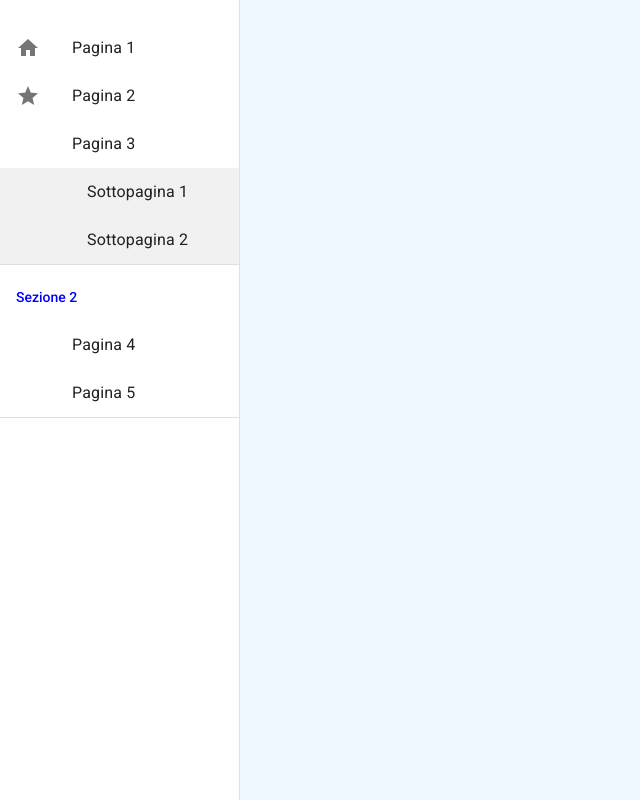
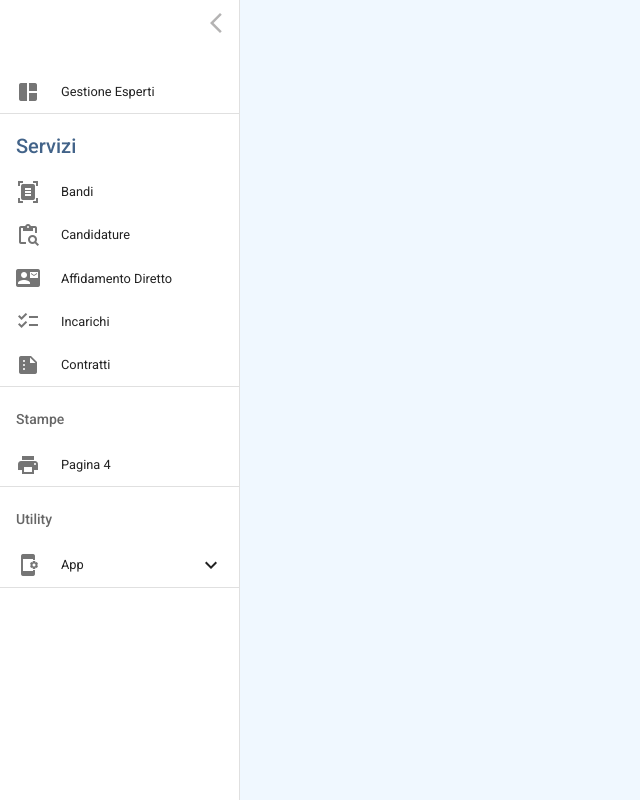
Before and after one commit to PietroSavini/Gestione-Esperti, a React (Vite) app: page / in a window 1280 px wide. Shown: the whole page, without its empty margins (0-640 px from the left). Built offline with nearby package versions, Linux system fonts and the light colour scheme.

Commit message:
Add remote Programmable sidebar

```diff
--- a/src/components/partials/Drawer/Drawer.scss
+++ b/src/components/partials/Drawer/Drawer.scss
@@ -1,12 +1,95 @@
-.sidebar-toggler{
-    background-color: black;
-    width: 50px;
-    height: 50px;
-    border: 1px solid black;
-    // @media screen and (min-width: 600px){
-    //     display: none;
-    // }
+
+
+.sidebar{
+    overflow-x: hidden;
+    &>div{
+        transition: 300ms!important;
+        .MuiPaper-root{
+            transition: 300ms!important;
+
+            .css-tlelie-MuiListItemText-root {
+                -webkit-flex: 1 1 auto;
+                -ms-flex: 1 1 auto;
+                flex: 1 1 auto;
+                min-width: 0;
+                margin-top: 1px;
+                margin-bottom: 1px;
+
+            }
+        }
+    }
+
+    .sidebar-button{
+
+        display: flex;
+        justify-content: end;
+        padding: 3px 3px;
+
+        .sidebar-toggler{
+            background-color: rgb(255, 255, 255);
+            height: 40px;
+            width: 40px;
+            border-radius: 100%;
+            border-radius: 50%;
+            display: flex;
+            justify-content: center;
+            align-items: center;
+            transition: 300ms;
+            color: #b4b3b3;
+            transform: rotate(180deg);
+            cursor: pointer;
+            &:hover{
+                color:#52A5CF;
+                background-color: #eae9e9;
+            }
+
+        }
+    }
+
+    ::-webkit-scrollbar {
+        width: 5px;
+        background-color: #F5F5F5;
+     }
+    .MuiButtonBase-root:hover{
+            span{
+                color: #52A5CF ;
+            }
+            .css-q5jb3f-MuiListItemText-root{
+                color:#52A5CF
+            }
+    }
 }
+
+
+.shrinked{
+    width: 60px !important;
+    .css-tlelie-MuiListItemText-root {
+        opacity: 0!important;
+        position: absolute;
+    }
+    .sidebar-button{
+        justify-content: center;
+        .sidebar-toggler{
+            transform: rotate(360deg);
+
+        }
+    }
+    .css-d9ml5t-MuiDrawer-docked .MuiDrawer-paper {
+        box-sizing: border-box;
+        width: 60px;
+        overflow-x: hidden;
+    }
+    ul li{
+        display:none !important;
+
+    }
+}
+
+.css-cveggr-MuiListItemIcon-root {
+    min-width: 45px!important;
+
+}
+
 .nested-element{
     background-color: #f1f1f1!important;
     &:hover{
@@ -21,3 +104,14 @@ a{
     color: inherit;
     text-decoration: none;
 }
+
+.sidebar-right{
+    order: 2;
+    .sidebar-button{
+        justify-content: start;
+        .sidebar-toggler{
+            transform: rotate(180deg);
+        }
+
+    }
+}
--- a/src/components/partials/Drawer/Drawer.tsx
+++ b/src/components/partials/Drawer/Drawer.tsx
@@ -5,93 +5,164 @@ import Drawer from '@mui/material/Drawer';
 import List from '@mui/material/List';
 import ListItemButton from '@mui/material/ListItemButton';
 import ListItemText from '@mui/material/ListItemText';
-import { Icon, ListItemIcon, ListSubheader, SvgIcon } from '@mui/material';
+import { Collapse, Icon, ListItemIcon, ListSubheader, SvgIcon } from '@mui/material';
 import { Link } from 'react-router-dom';
+import ArrowForwardIosIcon from '@mui/icons-material/ArrowForwardIos';
 import './Drawer.scss'
+import { ExpandLess, ExpandMore } from '@mui/icons-material';
+
+
+export type DrawerData = {
+    settings: Settings
+    sections: Section[];
+};
+
+type Settings = {
+    position?: 'top' | 'right' | 'bottom' | 'left' ;
+    width: number | string;
+    isOpen:boolean;
+    fontSize?:string
+}
+
+type Section = {
+    title?: string;
+    items: Items;
+    bgColor?: string;
+    titleColor?: string;
+    fontSize?:string;
+    color?: string;
+};
 
 type Items = Item[];
-type Props = { props: Section[] };
+
 type Item = {
     text: string;
-    method: string;
+    method?: string;
     baseUrl?: string;
     image?: string;
     icon?: string;
     color?: string;
     subItems?: Items
 };
-type Section = {
-    title?: string;
-    items: Items;
-    bgColor?: string;
-    titleColor?: string;
-    color?: string;
-};
 
-const drawerWidth = 240;
 
-function ResponsiveDrawer(props: Props) {
-    const list = props.props;
-    const [mobileOpen, setMobileOpen] = React.useState(false);
+
+function ResponsiveDrawer({data}: {data:DrawerData}) {
+
+    const list = data.sections;
+    const position = data.settings.position;
+    let drawerWidth = data.settings.width;
+    let sidebarClass = ''
+    if(position === 'top' || position === 'bottom'){
+        drawerWidth = 'auto';
+
+    }else if(position === 'right'){
+        sidebarClass = 'sidebar-right shrinked-right'
+    }
+
+
+    const [isOpen, setOpen] = React.useState(data.settings.isOpen);
+    const [expandedItems, setExpandedItems] = React.useState<{ [key: string]: boolean }>({});
 
     const handleDrawerToggle = () => {
-
-        setMobileOpen(!mobileOpen);
-        console.log(mobileOpen)
+        setOpen(!isOpen);
     };
 
-    const renderSubItem = (subItem: Item) => (
-        <Link to={subItem.method} key={subItem.text}>
-            <ListItemButton className='nested-element' key={subItem.text} >
-                <>
-                    <div className='nested'>
+    const handleSubmenuToggle = (index: number, text: string) => {
 
-                        <ListItemIcon>
-                            {subItem.image ? (
-                                <SvgIcon>
-                                    <path d={subItem.image} />
-                                </SvgIcon>
-                            ) : (
-                                subItem.icon ?
-                                    <Icon>{subItem.icon}</Icon> : <Icon></Icon>
-                            )}
-                        </ListItemIcon>
-                    </div>
-                    <ListItemText color={subItem.color} primary={subItem.text} />
-                </>
-            </ListItemButton>
-        </Link>
-    )
+        const key = `${text}-${index}`//non funzia
+        if(!isOpen){
+            setOpen(true)
+        }
+        setExpandedItems((prevExpandedItems) => ({
+            ...prevExpandedItems,
+            [index]: !prevExpandedItems[index],
+        }));
+    };
 
-    const renderListItem = (item: Item, index: number) => (
+    const renderStandardListItem = (item: Item, index: number) => (
+
         <>
-            <Link to={item.method} key={`${item.text}-${index}`}>
+            <Link to={item.method? item.method : ''} key={`${item.text}-${index}`}>
                 <ListItemButton key={item.text}>
                     <>
-                        <ListItemIcon >
+                        <ListItemIcon>
                             {item.image ? (
                                 <SvgIcon>
                                     <path d={item.image} />
                                 </SvgIcon>
                             ) : (
-                                item.icon ?
-                                    <Icon>{item.icon}</Icon> : <Icon></Icon>
+                                item.icon ? <Icon>{item.icon}</Icon> : <Icon></Icon>
                             )}
                         </ListItemIcon>
 
-                        <ListItemText color={item.color} primary={item.text} />
+                        <ListItemText disableTypography sx={{fontSize: data.settings?.fontSize, color:item.color}}  primary={item.text} />
                     </>
                 </ListItemButton>
             </Link>
-            {item.subItems?.length !== 0 && item.subItems?.map(renderSubItem)}
         </>
     )
 
+    const renderMenuListItem = (item: Item, index: number) => (
+
+        <>
+            <ListItemButton key={item.text} onClick={() => handleSubmenuToggle(index,item.text)}>
+                <>
+                    <ListItemIcon>
+                        {item.image ? (
+                            <SvgIcon>
+                                <path d={item.image} />
+                            </SvgIcon>
+                        ) : (
+                            item.icon ? <Icon>{item.icon}</Icon> : <Icon></Icon>
+                        )}
+                    </ListItemIcon>
+
+                    <ListItemText disableTypography sx={{fontSize: data.settings?.fontSize, color:item.color}} primary={item.text} />
+                    {expandedItems[index] ? <ExpandLess /> : <ExpandMore />}
+                </>
+            </ListItemButton>
+            <Collapse in={expandedItems[index]} timeout="auto" unmountOnExit>
+                <List component="div" disablePadding>
+                    {item.subItems?.map((subItem, subIndex) => (
+                        <Link to={subItem.method? subItem.method : ''} key={subIndex}>
+                            <ListItemButton sx={{ pl: 4 }} key={subIndex}>
+                                <ListItemIcon>
+                                    {subItem.image ? (
+                                        <SvgIcon>
+                                            <path d={subItem.image} />
+                                        </SvgIcon>
+                                    ) : (
+                                        subItem.icon ? <Icon>{subItem.icon}</Icon> : <Icon></Icon>
+                                    )}
+                                </ListItemIcon>
+                                <ListItemText  disableTypography sx={{fontSize: data.settings?.fontSize, color:subItem.color}} primary={subItem.text} />
+                            </ListItemButton>
+                        </Link>
+                    ))}
+                </List>
+            </Collapse>
+        </>
+    )
+
+    const renderListItem = (item: Item, index: number) => {
+
+        if (item.subItems && item.subItems.length !== 0) {
+            return (
+                renderMenuListItem(item, index)
+            )
+        }
+        return (
+            renderStandardListItem(item, index)
+        )
+    }
+
     const renderSection = (section: Section, index: number) => (
+
         <List
             key={`${section.title}-${index}`}
             sx={{ backgroundColor: section.bgColor, color: section.color }}
-            subheader={<ListSubheader sx={{ color: section.titleColor }}>{section.title}</ListSubheader>}
+            subheader={<ListSubheader sx={{ color: section.titleColor , fontSize: section.fontSize}}>{section.title}</ListSubheader>}
         >
             {section.items.map((item, index) => (
                 <React.Fragment key={index}>
@@ -104,48 +175,40 @@ function ResponsiveDrawer(props: Props) {
 
     const nav = (
         <>
-            {!!list && list.map((section, index) => renderSection(section, index))}
+            <div className="sidebar-button">
+                <Box
+                    className='sidebar-toggler'
+                    onClick={() => handleDrawerToggle()}
+                >
+                    <ArrowForwardIosIcon />
+                </Box>
+            </div>
+            {!!list && list.map((section: Section, index: number) => renderSection(section, index))}
         </>
     );
 
     return (
         <>
-            <Box
-                className='sidebar-toggler'
-            >
 
-            </Box>
             <Box
                 component="nav"
-                sx={{ width: { sm: drawerWidth }, flexShrink: { sm: 0 } }}
+                sx={{ width: { sm: drawerWidth }, flexShrink: { sm: 0 }, position:'relative'}}
                 aria-label="Sidebar"
-                onClick={() => handleDrawerToggle()}
+                className={`sidebar ${!isOpen ? 'shrinked': ''} ${sidebarClass}`}
             >
-                {/* The implementation can be swapped with js to avoid SEO duplication of links. */}
+                {/* da implementare un altro drawer chiamato dinamicamente quando position === top/bottom quello utilizzato per right e left non va bene */}
                 <Drawer
-                    variant="temporary"
-                    open={mobileOpen}
-                    onClose={handleDrawerToggle}
-                    ModalProps={{
-                        keepMounted: true,
-                    }}
-                    sx={{
-                        display: { xs: 'block', sm: 'none' },
-                        '& .MuiDrawer-paper': { boxSizing: 'border-box', width: drawerWidth },
-                    }}
-                >
-                    {nav}
-                </Drawer>
-                <Drawer
+                    anchor={position}
                     variant="permanent"
                     sx={{
                         display: { xs: 'none', sm: 'block' },
                         '& .MuiDrawer-paper': { boxSizing: 'border-box', width: drawerWidth },
                     }}
-                    open
+                    open={isOpen}
                 >
                     {nav}
                 </Drawer>
+
             </Box>
         </>
     );
--- a/src/components/partials/Drawer/sidebarProps.ts
+++ b/src/components/partials/Drawer/sidebarProps.ts
@@ -1,43 +1,180 @@
-export const sidebarItems=[
+import { DrawerData } from "./Drawer"
+
+export const sidebar:DrawerData = {
+  settings:{
+    position: "left",
+    width:240,
+    isOpen:true,
+    fontSize:'.8rem',
+  },
+  sections:[
     {
+      "items":[
+        {
+          "text": "Gestione Esperti",
+          "method": "/",
+          "icon":"auto_awesome_mosaic"
+        }
+      ]
+    },
+    {
+      "title":"Servizi",
+      "titleColor":"#426389",
+      "fontSize":"20px",
       "items": [
         {
-        "text": "Pagina 1",
-        "method": "/",
-        "icon": "home",
-        "color": "#fff"
+          "text": "Bandi",
+          "method": "/Bandi",
+          "icon": "document_scanner",
+
         },
         {
-        "text": "Pagina 2",
-        "method": "/pagina2",
+          "text": "Candidature",
+          "method": "/Candidature",
           "image": "",
-        "icon": "star",
-        "color": "#33FF57"
+          "icon": "content_paste_search",
+
         },
         {
-        "text": "Pagina 3",
-        "method": "/pagina3",
-        "icon": "",
+          "text": "Affidamento Diretto",
+          "method": "/Affidamento-diretto",
+          "image": "",
+          "icon": "contact_mail",
+
+        },
+        {
+          "text": "Incarichi",
+          "method": "/Incarichi",
+          "image": "",
+          "icon": "checklist",
+
+        },
+        {
+          "text": "Contratti",
+          "method": "/Contratti",
+          "image": "",
+          "icon": "summarize",
+
+        },
+
+      ]
+    },
+    {
+      "title": "Stampe",
+      "items": [
+        {
+          "text": "Pagina 4",
+          "method": "/pagina4",
+          "icon": "print",
+
+        },
+
+
+      ]
+    },
+    {
+      "title": "Utility",
+      "items":[
+        {
+          "text": "App",
+          "icon": "app_settings_alt",
           "subItems": [
             {
-            "text": "Sottopagina 1",
-            "method": "/sottopagina1",
-            "icon": "",
-            "color": "#3366FF"
+              "text": "impostazioni",
+              "method": "/Impostazioni",
+              "icon": "settings_suggest",
+
             },
             {
-            "text": "Sottopagina 2",
-            "method": "/sottopagina2",
-            "icon": "",
-            "color": "#3366FF"
+              "text": "Supporto",
+              "method": "/Assistenza",
+              "icon": "support_agent",
+
             }
           ]
         }
       ]
+    }
+  ]
+
+}
+
+
+
+
+
+
+
+
+
+
+
+
+
+
+
+
+
+
+
+
+
+
+
+
+export const sidebarItems=[
+
+  {
+    "items":[
+      {
+        "text": "Gestione Esperti",
+        "method": "/",
+        "icon":"auto_awesome_mosaic"
+      }
+    ]
   },
   {
-    "title": "Sezione 2",
-    "titleColor":"blue",
+    "title":"Servizi",
+    "items": [
+      {
+        "text": "Bandi",
+        "method": "/Bandi",
+        "icon": "document_scanner",
+        "color": "#fff"
+      },
+      {
+        "text": "Candidature",
+        "method": "/Candidature",
+        "image": "",
+        "icon": "content_paste_search",
+        "color": "#33FF57"
+      },
+      {
+        "text": "Affidamento Diretto",
+        "method": "/Candidature",
+        "image": "",
+        "icon": "contact_mail",
+        "color": "#33FF57"
+      },
+      {
+        "text": "Incarichi",
+        "method": "/Candidature",
+        "image": "",
+        "icon": "checklist",
+        "color": "#33FF57"
+      },
+      {
+        "text": "Contratti",
+        "method": "/Candidature",
+        "image": "",
+        "icon": "summarize",
+        "color": "#33FF57"
+      },
+
+    ]
+  },
+  {
+    "title": "Stampe",
     "items": [
       {
         "text": "Pagina 4",
@@ -50,7 +187,31 @@ export const sidebarItems=[
         "method": "/pagina5",
         "icon": "",
         "color": "#33FF57"
+      },
+
+    ]
+  },
+  {
+    "title": "Utility",
+    "items":[
+      {
+        "text": "App",
+        "icon": "app_settings_alt",
+        "subItems": [
+          {
+            "text": "impostazioni",
+            "method": "/Impostazioni",
+            "icon": "settings_suggest",
+            "color": "#3366FF"
+          },
+          {
+            "text": "Supporto",
+            "method": "/Assistenza",
+            "icon": "support_agent",
+            "color": "#3366FF"
           }
         ]
       }
     ]
+  }
+]
--- a/src/pages/HomePage/HomePage.tsx
+++ b/src/pages/HomePage/HomePage.tsx
@@ -1,15 +1,17 @@
 import { Outlet } from 'react-router-dom';
 import Loader from '../../components/partials/Loader/Loader';
 import ResponsiveDrawer from '../../components/partials/Drawer/Drawer';
-import { sidebarItems } from '../../components/partials/Drawer/sidebarProps';
+import { sidebar } from '../../components/partials/Drawer/sidebarProps';
+import { DrawerData } from '../../components/partials/Drawer/Drawer';
+
 
 
 export const HomePage = () => {
-    const props:any = sidebarItems
+    const data:DrawerData = sidebar
 
   return (
     <div className='APP'>
-        <ResponsiveDrawer props={props}/>
+        <ResponsiveDrawer data={data}/>
         <Outlet/>
         <Loader />
     </div>
```
Lines whose indentation alone changed are shown as unchanged.
